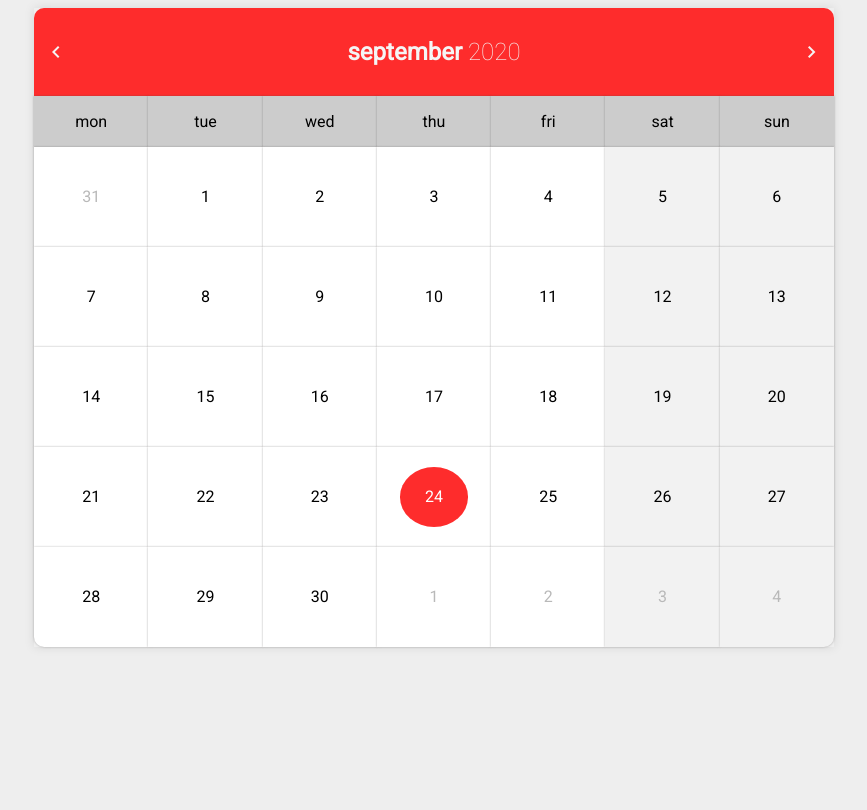
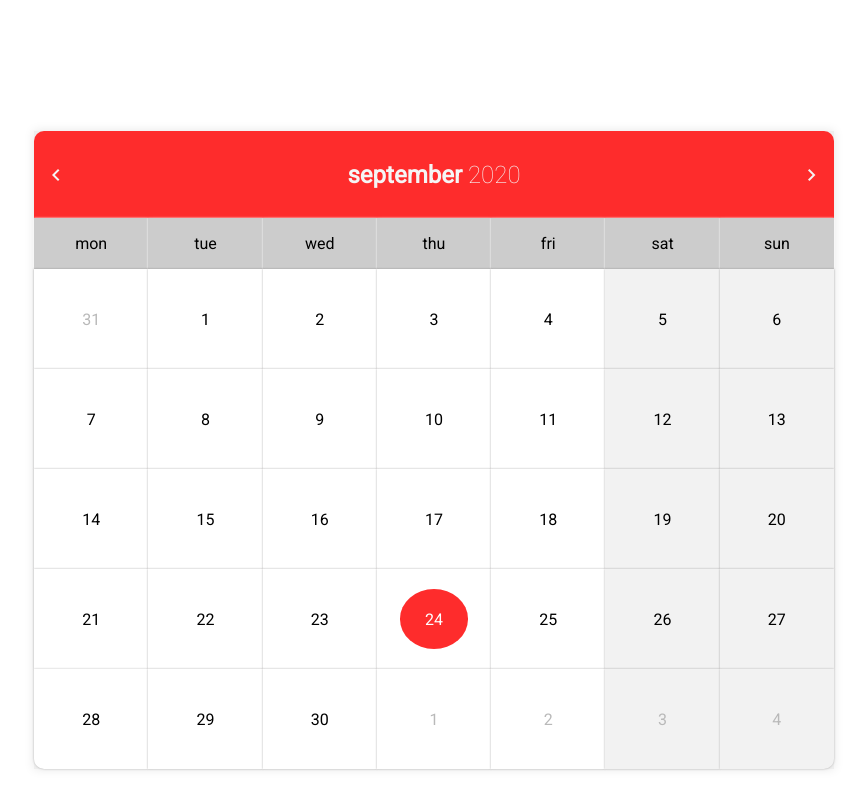
Before and after one commit to mansooriabbas/calendar, a plain HTML site: page index.html in a window 1280 px wide. Shown: the whole page, without its empty margins (206-1073 px from the left). Drawn offline with nearby package versions, Linux system fonts and the light colour scheme.

Commit message:
centered the date container

```diff
--- a/index.html
+++ b/index.html
@@ -17,6 +17,9 @@
     <title>Calendar</title>
   </head>
   <body>
+    <div class="wrapper">
+
+
     <main class="container">
       <div class="month">
         <span class="material-symbols-outlined"> chevron_left </span>
@@ -24,13 +27,13 @@
         <span class="material-symbols-outlined"> chevron_right </span>
       </div>
       <section class="dates">
-        <div class="days"><p>mon</p></div>
+        <div class="days mon-left-border"><p>mon</p></div>
         <div class="days"><p>tue</p></div>
         <div class="days"><p>wed</p></div>
         <div class="days"><p>thu</p></div>
         <div class="days"><p>fri</p></div>
         <div class="days"><p>sat</p></div>
-        <div class="days"><p>sun</p></div>
+        <div class="days sun-right-border"><p>sun</p></div>
         <div class="date date-grayed">31</div>
         <div class="date">1</div>
         <div class="date">2</div>
@@ -72,5 +75,6 @@
         <div class="date date-grayed color-grayed bradius-right">4</div>
       </section>
     </main>
+</div>
   </body>
 </html>
--- a/style.css
+++ b/style.css
@@ -1,11 +1,15 @@
 body {
-  background-color: #eeeeee;
+  display: flex;
+  flex-direction: column;
+  margin: 0 auto;
+  max-width: 800px;
+  min-height: 900px;
+  align-content: center;
+  justify-content: center;
 }
 .container {
-  max-width: 800px;
-  max-height: 800px;
+
   background-color: #eeeeee;
-  margin: 0 auto;
   font-family: "Roboto", sans-serif;
   box-shadow: 0 0 10px rgba(0, 0, 0, 0.1);
 }
@@ -42,7 +46,7 @@ body {
 }
 
 .days {
-  box-shadow: 0 0 2px rgba(75, 73, 73, 0.432);
+  box-shadow: 0 0 2px #ffffff;
   background-color: #cccccc;
   width: 100%;
   text-align: center;
@@ -58,15 +62,15 @@ body {
   color: white;
 }
 
-.date-grayed{
-    color: #b9b9b9 ;
+.date-grayed {
+  color: #b9b9b9;
 }
 .color-grayed {
-    background-color:#f2f2f2 ;
+  background-color: #f2f2f2;
 }
-.bradius-left{
-    border-radius: 0px 0px 0px 10px;
+.bradius-left {
+  border-radius: 0px 0px 0px 10px;
 }
-.bradius-right{
-    border-radius: 0px 0px 10px 0px;
+.bradius-right {
+  border-radius: 0px 0px 10px 0px;
 }
```
